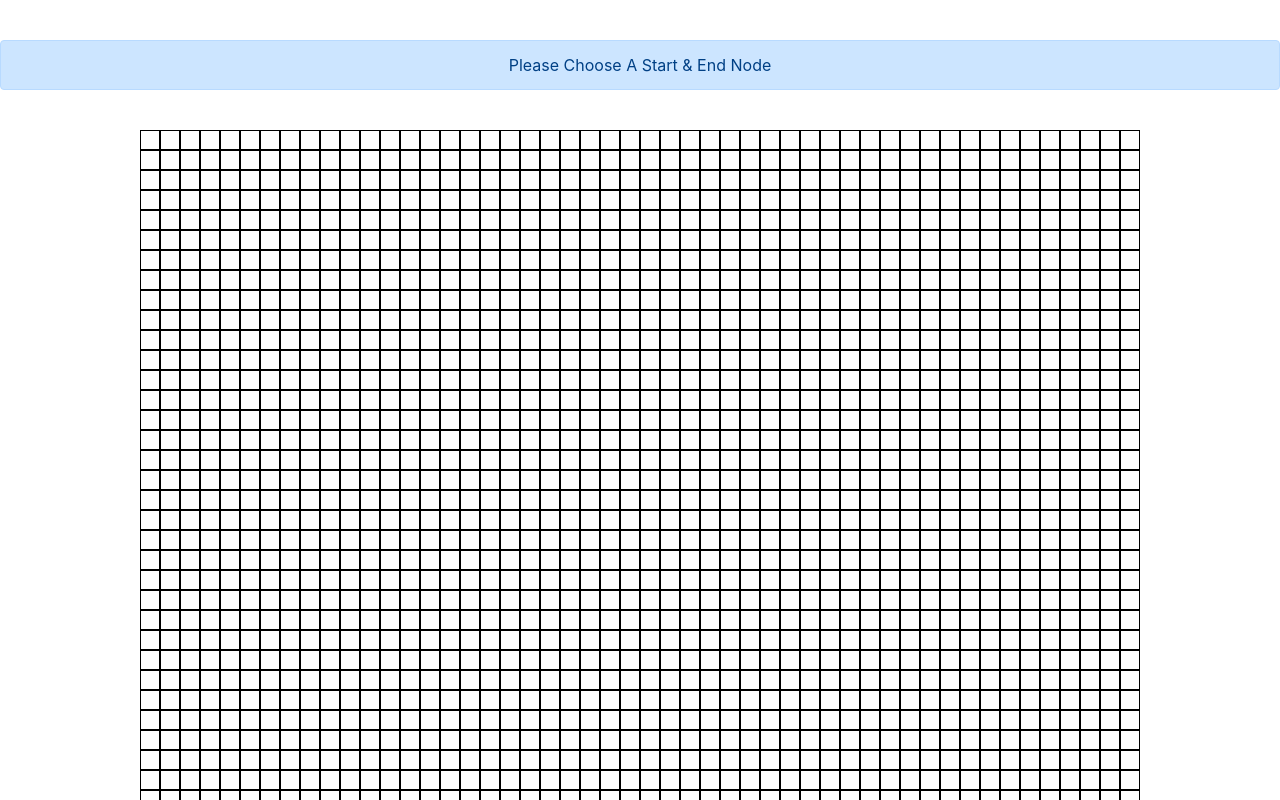
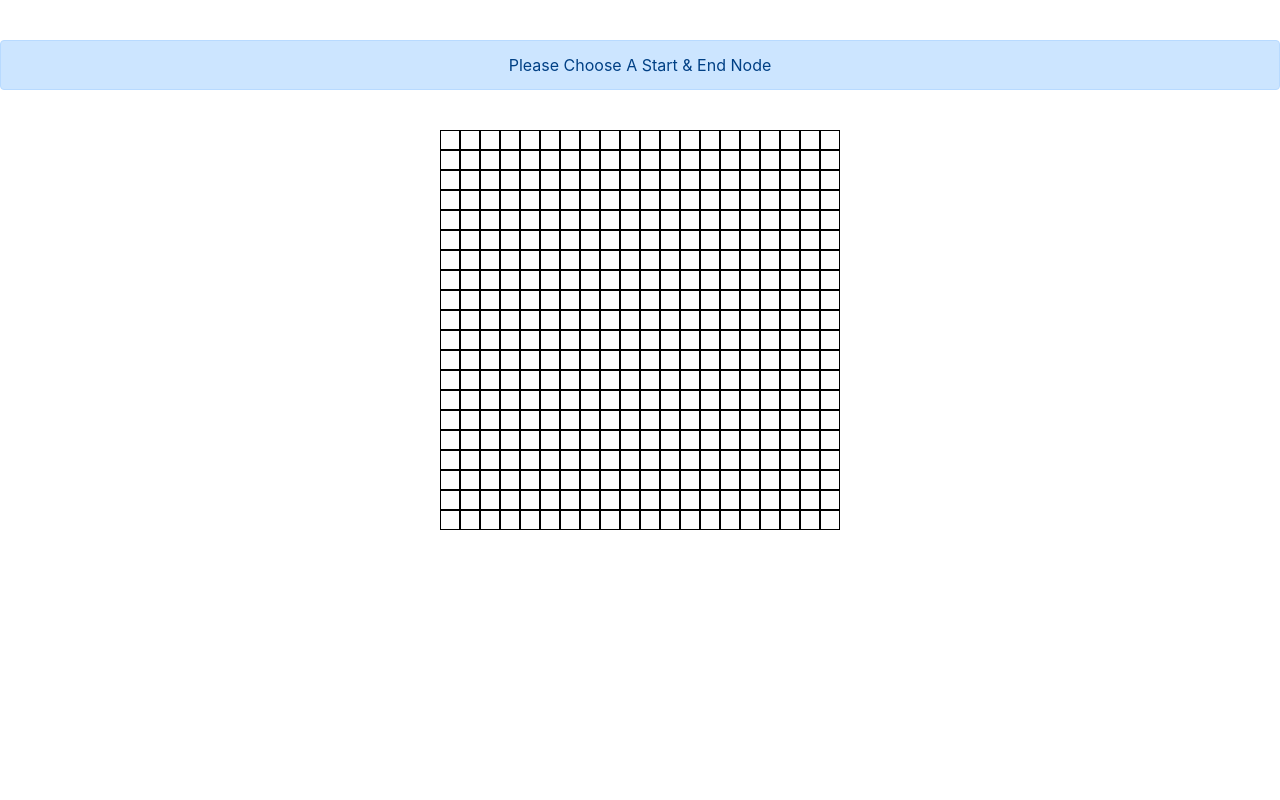
Before and after one commit to Walker-TW/Algorithm-Visualizer, a React (Create React App) app: page / in a window 1280 px wide. Shown: the top 800 px of the page. Built offline with nearby package versions, Linux system fonts and the light colour scheme.

Commit message:
Branch to test test css issues

```diff
--- a/src/Grid/Grid.js
+++ b/src/Grid/Grid.js
@@ -40,9 +40,9 @@ export default class Grid extends Component {
 
   gridSetup = () => {
     let grid = [];
-    for (let row = 0; row < 50; row++) {
+    for (let row = 0; row < 20; row++) {
       let current_row = [];
-      for (let col = 0; col < 70; col++) {
+      for (let col = 0; col < 20; col++) {
         const gridId = { rowIndex: row, colIndex: col };
         current_row.push(this.createNode(gridId));
       }
```
